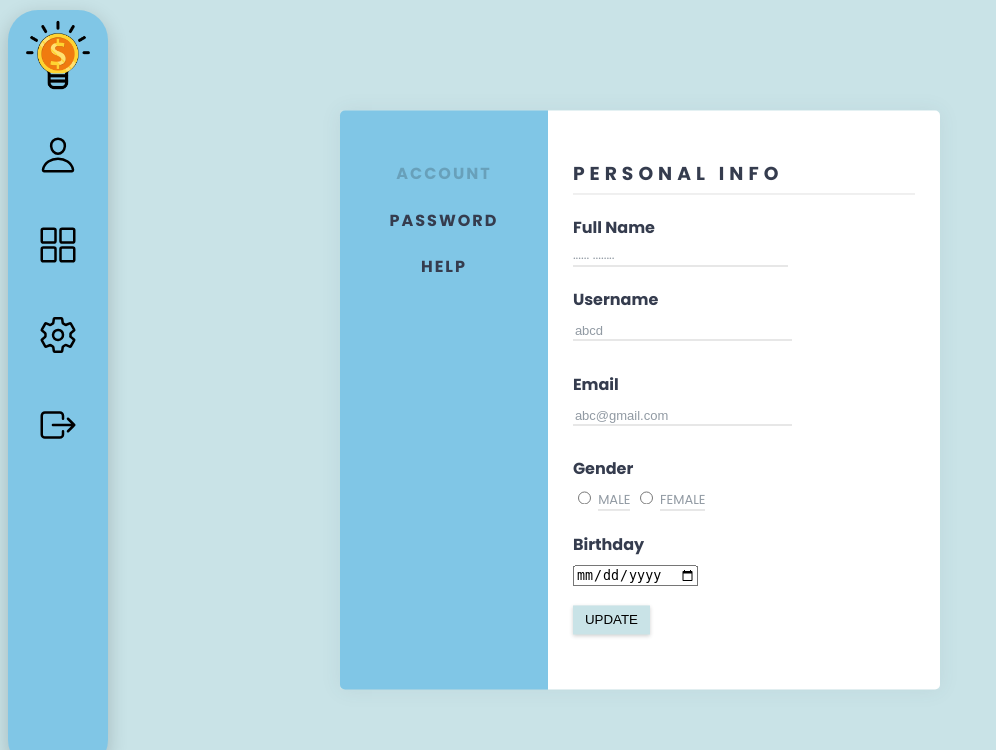
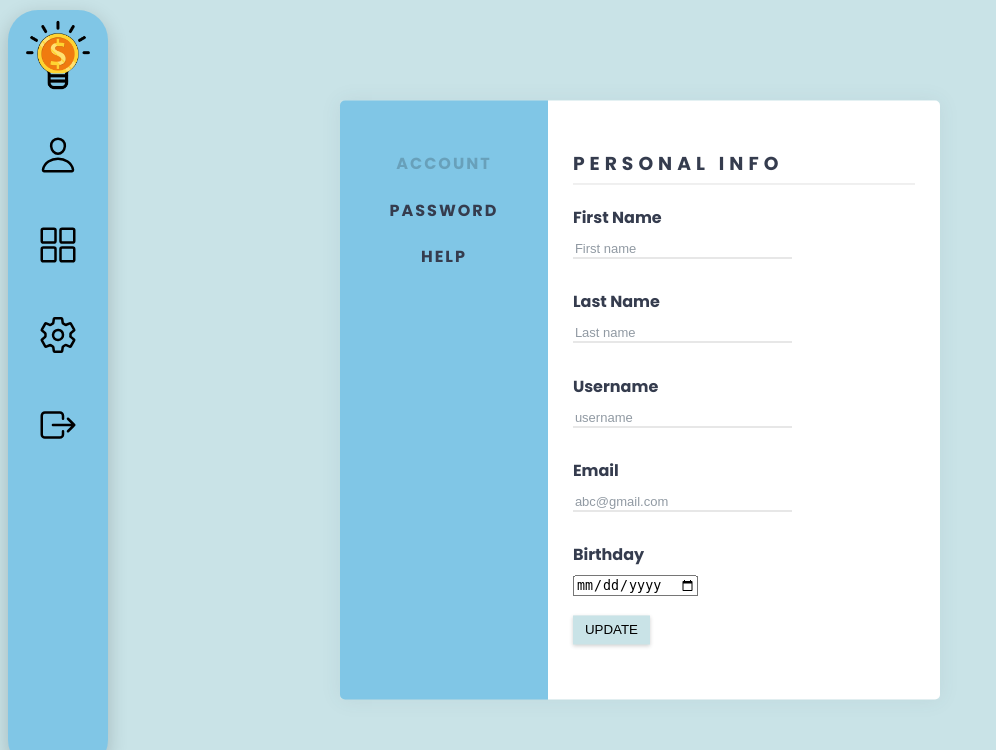
Before and after one commit to smtLasalle/S15-CSSECDV-MCO, a Flask app: template app/templates/settings.html in a window 1280 px wide. Shown: the top 750 px of the page, without its empty margins (0-996 px from the left). Run offline with Flask 3, Linux system fonts and the light colour scheme; the template is opened without the code that fills it, so the values that code supplies are empty; parts of the project's set-up code (start-up, migrations or seed data) failed here and were passed over.

Commit message:
Template updates

```diff
--- /dev/null
+++ b/app/static/settings.js
@@ -0,0 +1,30 @@
+const tabBtn=document.querySelectorAll(".tab");
+    const tab=document.querySelectorAll(".info");
+
+    function tabs(index) {
+        tabBtn.forEach(function (button, i) {
+            if (i === index) {
+                button.classList.add("active");
+            } else {
+                button.classList.remove("active");
+            }
+        });
+
+        tab.forEach(function (node, i) {
+            if (i === index) {
+                node.style.display="block";
+            } else {
+                node.style.display="none";
+            }
+        });
+    }
+
+    // Initialize the first tab as active
+    tabs(0);
+
+    // Add event listeners to tab buttons
+    tabBtn.forEach(function (button, index) {
+        button.addEventListener('click', function () {
+            tabs(index);
+        });
+    });
--- a/app/templates/settings.html
+++ b/app/templates/settings.html
@@ -24,23 +24,20 @@
                 <h3>Personal Info</h3>
                 <div class="info_data">
                     <div class="data">
-                        <h4>Full Name</h4>
-                        <p>...... ........</p>
+                        <h4>First Name</h4>
+                        <input type="text" class="input" value="First name">
+                    </div>
+                    <div class="data">
+                        <h4>Last Name</h4>
+                        <input type="text" class="input" value="Last name">
                     </div>
                     <div class="data">
                         <h4>Username</h4>
-                        <input type="text" class="input" value="abcd">
+                        <input type="text" class="input" value="username">
                     </div>
                     <div class="data">
                         <h4>Email</h4>
                         <input type="email" class="input" value="abc@gmail.com">
-                    </div>
-                    <div class="data">
-                        <h4>Gender</h4>
-                        <input type="radio" id="male" name="gender" value="Male">
-                        <label for="male">MALE</label>
-                        <input type="radio" id="female" name="gender" value="Female">
-                        <label for="female">FEMALE</label>
                     </div>
                     <div class="data">
                         <h4>Birthday</h4>
@@ -70,36 +67,5 @@
 {% endblock %}
 
 {% block scripts %}
-<script>
-    const tabBtn=document.querySelectorAll(".tab");
-    const tab=document.querySelectorAll(".info");
-
-    function tabs(index) {
-        tabBtn.forEach(function (button, i) {
-            if (i === index) {
-                button.classList.add("active");
-            } else {
-                button.classList.remove("active");
-            }
-        });
-
-        tab.forEach(function (node, i) {
-            if (i === index) {
-                node.style.display="block";
-            } else {
-                node.style.display="none";
-            }
-        });
-    }
-
-    // Initialize the first tab as active
-    tabs(0);
-
-    // Add event listeners to tab buttons
-    tabBtn.forEach(function (button, index) {
-        button.addEventListener('click', function () {
-            tabs(index);
-        });
-    });
-</script>
+<script src="{{url_for('static', filename='settings.js')}}"></script>
 {% endblock %}
```
Also changed, not shown: app/static/chief.js (added, +19 -0 lines), app/static/dashboard.js (added, +33 -0 lines), app/templates/chief.html (+2 -21 lines), app/templates/dashboard.html (+1 -35 lines), app/templates/old-user.html (+0 -7 lines).
